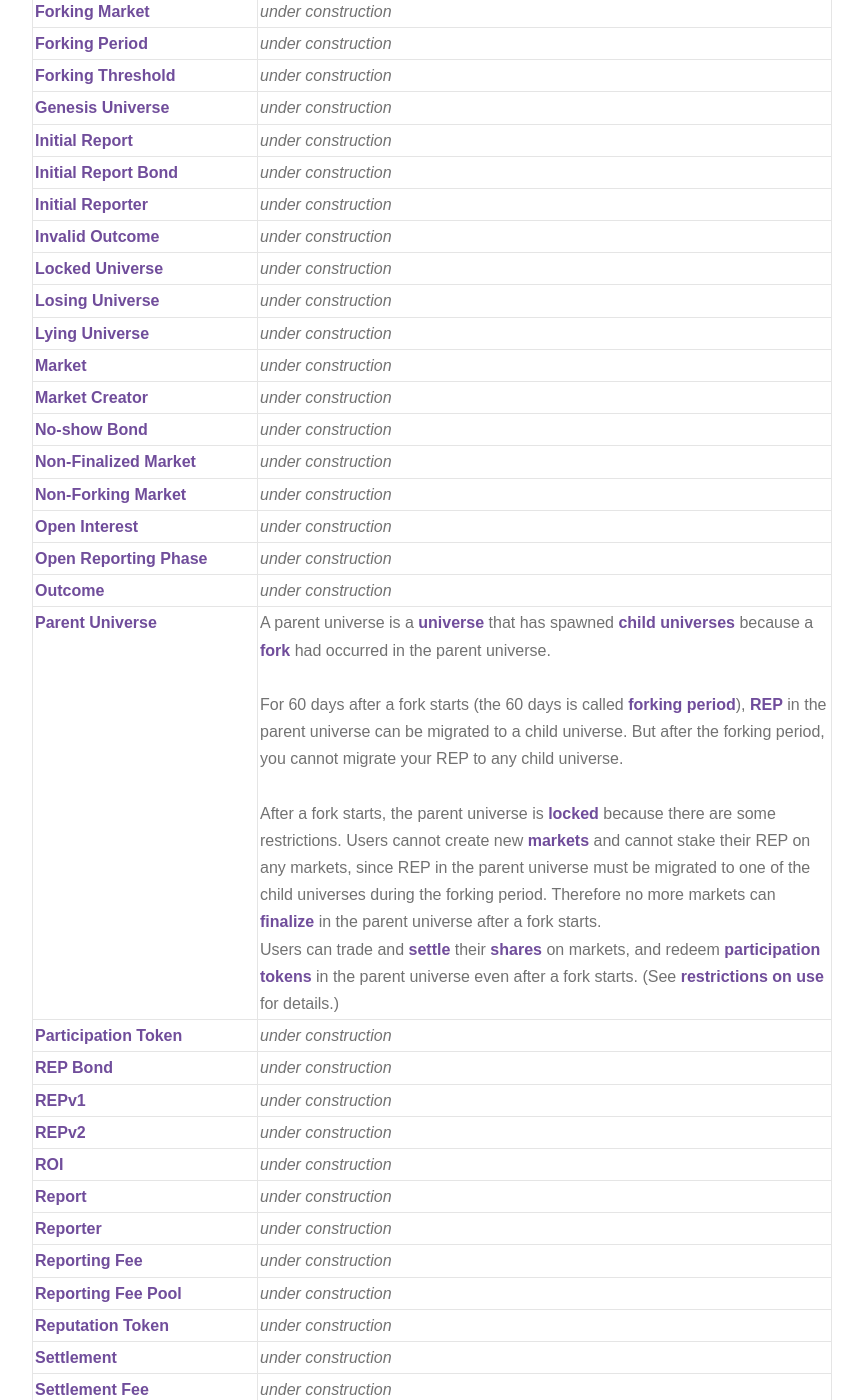
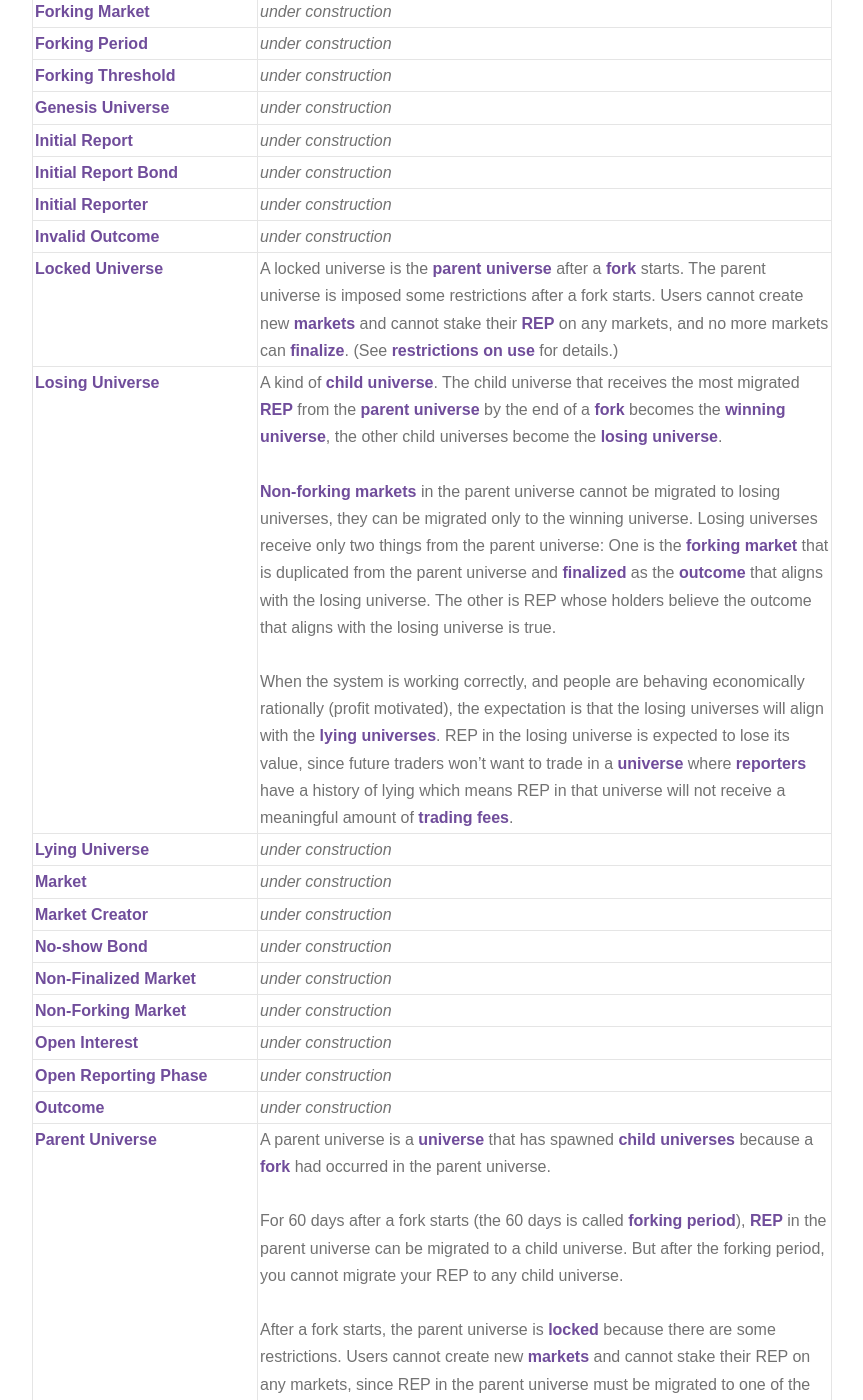
Before and after one commit to MicahZoltu/Augur.Guide-for-IPFS, a Jekyll site: the page built from collections/_version2-english/7-glossary.md, in a window 1280 px wide and 1400 px high, scrolled down 2029 px. Shown: the whole window, without its empty margins (358-1221 px from the left). Built offline with Jekyll 4.4.1, drawn with Linux system fonts in a browser that asks for light colours; comment, search, counter and statistics services are not loaded; some of the changed text lies outside the part shown.

Commit message:
[glossary]Add Locked/Losing/Winning Universe
I added glossarys:
 - Locked Universe
 - Losing Universe
 - Winning Universe

```diff
--- a/_data/version2-english/glossary.yml
+++ b/_data/version2-english/glossary.yml
@@ -58,8 +58,23 @@ Initial Report: <i>under construction</i>
 Initial Reporter: <i>under construction</i>
 Initial Report Bond: <i>under construction</i>
 Invalid Outcome: <i>under construction</i>
-Locked Universe: <i>under construction</i>
-Losing Universe: <i>under construction</i>
+Locked Universe: |-
+  A locked universe is the <a href="#Parent_Universe">parent universe</a> after a <a href="#Fork">fork</a> starts.
+  The parent universe is imposed some restrictions after a fork starts.
+  Users cannot create new <a href="#Market">markets</a> and cannot stake their <a href="#Reputation_Token">REP</a> on any markets, and no more markets can <a href="#Finalized_Market">finalize</a>.
+  (See <a href="/version2-english/9-fork/3-restrictions-on-use.html" target="_blank">restrictions on use</a> for details.)
+Losing Universe: |-
+  A kind of <a href="#Child_Universe">child universe</a>.
+  The child universe that receives the most migrated <a href="#Reputation_Token">REP</a> from the <a href="#Parent_Universe">parent universe</a> by the end of a <a href="#Fork">fork</a> becomes the <a href="#Winning_Universe">winning universe</a>, the other child universes become the <a href="#Losing_Universe">losing universe</a>.
+  <br>
+  <br>
+  <a href="#Non-Forking_Market">Non-forking markets</a> in the parent universe cannot be migrated to losing universes, they can be migrated only to the winning universe.
+  Losing universes receive only two things from the parent universe: One is the <a href="#Forking_Market">forking market</a> that is duplicated from the parent universe and <a href="#Finalized_Market">finalized</a> as the <a href="#Outcome">outcome</a> that aligns with the losing universe.
+  The other is REP whose holders believe the outcome that aligns with the losing universe is true.
+  <br>
+  <br>
+  When the system is working correctly, and people are behaving economically rationally (profit motivated), the expectation is that the losing universes will align with the <a href="#Lying_Universe">lying universes</a>.
+  REP in the losing universe is expected to lose its value, since future traders won’t want to trade in a <a href="#Universe">universe</a> where <a href="#Reporter">reporters</a> have a history of lying which means REP in that universe will not receive a meaningful amount of <a href="#Trading_Fee">trading fees</a>.
 Lying Universe: <i>under construction</i>
 Market: <i>under construction</i>
 Market Creator: <i>under construction</i>
@@ -112,4 +127,13 @@ Unfilled Order: <i>under construction</i>
 Universe: <i>under construction</i>
 Validity Bond: <i>under construction</i>
 Waiting For Window Phase: <i>under construction</i>
-Winning Universe: <i>under construction</i>
+Winning Universe: |-
+  A kind of <a href="#Child_Universe">child universe</a>.
+  The child universe that receives the most migrated <a href="#Reputation_Token">REP</a> from the <a href="#Parent_Universe">parent universe</a> by the end of a <a href="#Fork">fork</a> becomes the winning universe, the other child universes become the <a href="#Losing_Universe">losing universe</a>.
+  <br>
+  <br>
+  All markets in the parent universe can only be migrated to the winning universe and the objects attached to the <a href="#Forking_Market">forking market</a>, such as <a href="#Share">shares</a>, <a href="#Open_Interest">open interest</a>, unfilled orders, are also only migrated to the winning universe.
+  (See <a href="/version2-english/9-fork/4-migration-of-the-objects.html" target="_blank">migration of the objects</a> for details.)
+  <br>
+  <br>
+  When the system is working correctly, and people are behaving economically rationally (profit motivated), the expectation is that the winning universe will align with the <a href="#Truth_Universe">truth universe</a>.
```
